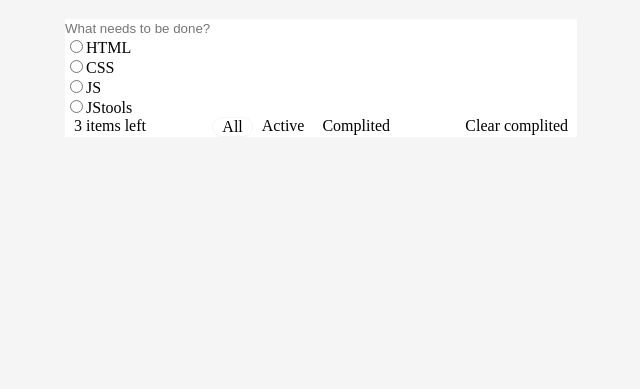
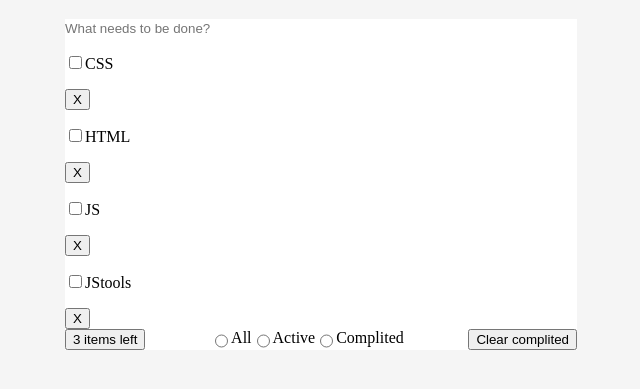
Before and after one commit to ok-technopolis-autumn-2019/Ilya-Chuprynin, a plain HTML site: page FirstLesson.html in a window 1280 px wide. Shown: the part 61-450 px from the top of the page, without its empty margins (319-959 px from the left). Drawn offline with Linux system fonts and the light colour scheme.

Commit message:
Updating HTMLStruct
Немного модифицирована HTML структура и подправлен CSS файл

```diff
--- a/FirstLesson.html
+++ b/FirstLesson.html
@@ -10,21 +10,40 @@
 		<div class="picker">
 			<ul>
 				<li><input type="text" name="input" placeholder="What needs to be done?" class="search"></li>
-				<li><input type="radio" name="html">HTML</li>
-				<li><input type="radio" name="html">CSS</li>
-				<li><input type="radio" name="html">JS</li>
-				<li><input type="radio" name="html">JStools</li>
-				<li></li>
+				<li class="checkers">
+					<div class="elements">
+						<p><input type="checkbox" name="html">CSS</p>
+						<button>X</button>
+					</div>
+				</li>
+				<li class="checkers">
+					<div class="elements">
+						<p><input type="checkbox" name="html">HTML</p>
+						<button>X</button>
+					</div>
+				</li>
+				<li class="checkers">
+					<div class="elements">
+						<p><input type="checkbox" name="html">JS</p>
+						<button>X</button>
+					</div>
+				</li>
+				<li class="checkers">
+					<div class="elements">
+						<p><input type="checkbox" name="html">JStools</p>
+						<button>X</button>
+					</div>
+				</li>
 			</ul>
 		</div>
 		<div class="botOfContent">
-			<p>3 items left</p>
+			<button>3 items left</button>
 			<div>
-				<p class="active">All</p>
-				<p>Active</p>
-				<p>Complited</p>
+				<input type="radio" name="bottom" class="active">All</input>
+				<input type="radio" name="bottom">Active</input>
+				<input type="radio" name="bottom">Complited</input>
 			</div>
-			<p>Clear complited</p>
+			<button>Clear complited</button>
 		</div>
 	</div>
 </body>
```
